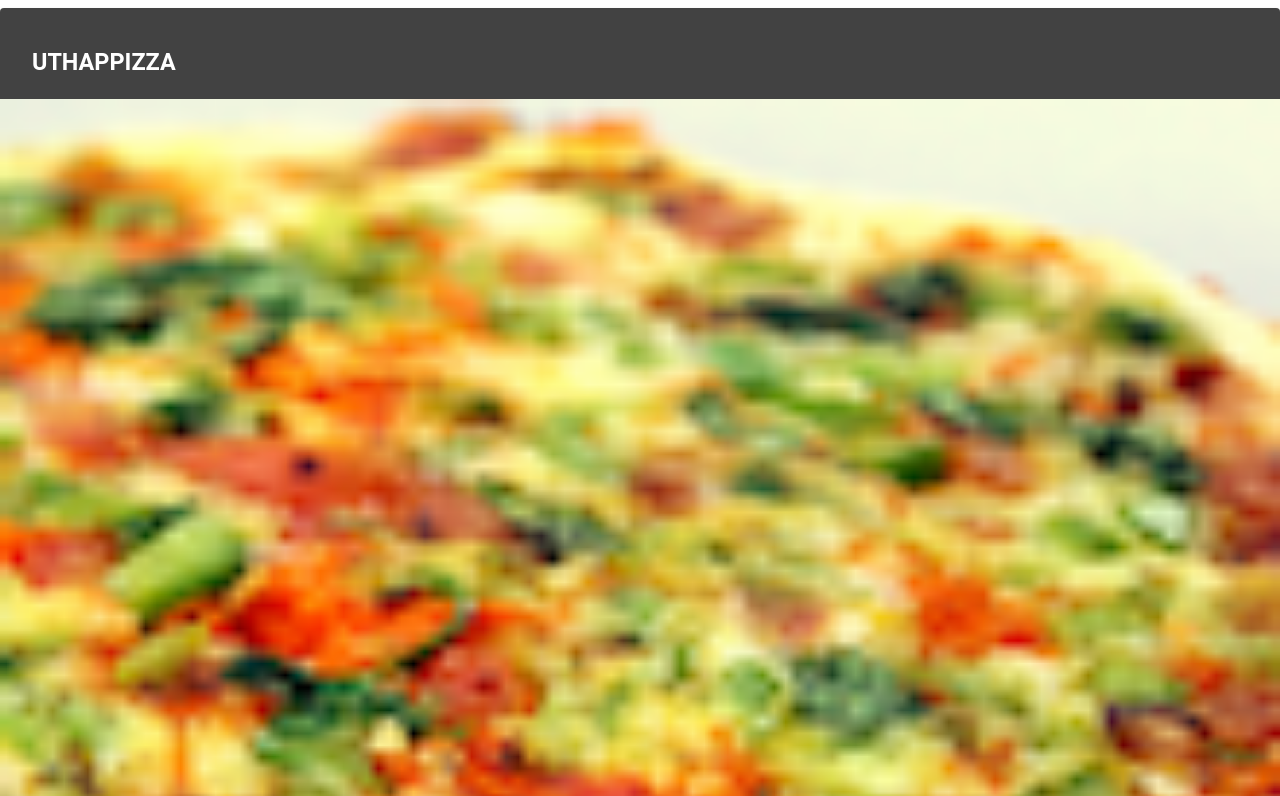
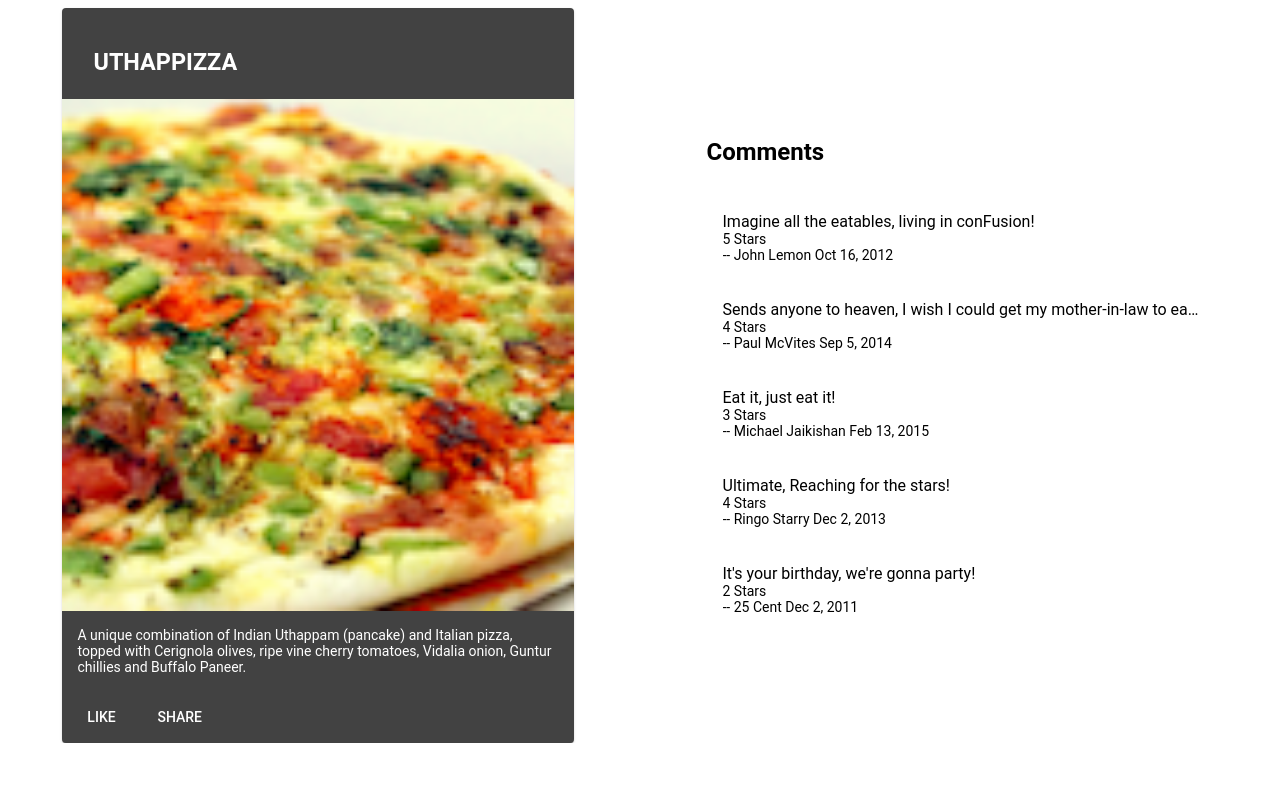
Before and after one commit to inevitableuser/conFusion, an Angular app: page / in a window 1280 px wide. Shown: the part 546-1342 px from the top of the page. After the commit the page ends 1289 px from the top, so only its background shows below. Built offline with nearby package versions, Linux system fonts and the light colour scheme.

Commit message:
commit on day 2

```diff
--- a/src/app/app.component.html
+++ b/src/app/app.component.html
@@ -1,2 +1,2 @@
-<mat-toolbar color="accent"> <span>Restaurent con Fusion</span> </mat-toolbar>
+<mat-toolbar color="accent"> <span>Ristorante Con Fusion</span> </mat-toolbar>
 <app-menu></app-menu>
--- a/src/app/app.module.ts
+++ b/src/app/app.module.ts
@@ -11,12 +11,14 @@
 import { AppComponent } from './app.component';
 
 import 'hammerjs';
-import { MenuComponent } from './menu/menu.component'
+import { MenuComponent } from './menu/menu.component';
+import { DishdetailComponent } from './dishdetail/dishdetail.component'
 
 @NgModule({
   declarations: [
     AppComponent,
-    MenuComponent
+    MenuComponent,
+    DishdetailComponent
   ],
   imports: [
     BrowserModule,
--- /dev/null
+++ b/src/app/dishdetail/dishdetail.component.html
@@ -0,0 +1,39 @@
+<div class="container" fxLayout="row" fxLayout.sm="column" fxLayout.xs="column"
+    fxLayoutAlign.gt-md="space-around center" fxLayoutGap="10px" fxLayoutGap.xs="0">
+
+    <div fxFlex="40">
+        <mat-card *ngIf="dish">
+            <mat-card-header>
+                <mat-card-title>
+                    <h3> {{dish.name | uppercase}} </h3>
+                </mat-card-title>
+            </mat-card-header>
+
+            <img mat-card-image src={{dish.image}} />
+
+            <mat-card-content>
+                <p>{{dish.description}}</p>
+            </mat-card-content>
+            <mat-card-actions>
+                <button mat-button>LIKE</button>
+                <button mat-button>SHARE</button>
+            </mat-card-actions>
+
+
+        </mat-card>
+    </div>
+
+    <div fxFlex="40">
+        <h2>Comments</h2>
+        <mat-list *ngIf="dish">
+            <mat-list-item *ngFor="let comment of dish.comments" class="matlist">
+                <p matLine>{{comment.comment}}</p>
+                <p matLine>{{comment.rating}} Stars</p>
+                <p matLine>-- {{comment.author}} {{comment.date | date}}</p>
+
+            </mat-list-item>
+
+        </mat-list>
+    </div>
+
+</div>
--- /dev/null
+++ b/src/app/dishdetail/dishdetail.component.scss
@@ -0,0 +1,3 @@
+.matlist{
+    color: black;
+}
--- /dev/null
+++ b/src/app/dishdetail/dishdetail.component.ts
@@ -0,0 +1,61 @@
+
+import { Component, OnInit } from '@angular/core';
+
+const DISH = {
+  id: '0',
+  name: 'Uthappizza',
+  image: '/assets/images/uthappizza.png',
+  category: 'mains',
+  featured: true,
+  label: 'Hot',
+  price: '4.99',
+  // tslint:disable-next-line:max-line-length
+  description: 'A unique combination of Indian Uthappam (pancake) and Italian pizza, topped with Cerignola olives, ripe vine cherry tomatoes, Vidalia onion, Guntur chillies and Buffalo Paneer.',
+  comments: [
+    {
+      rating: 5,
+      comment: 'Imagine all the eatables, living in conFusion!',
+      author: 'John Lemon',
+      date: '2012-10-16T17:57:28.556094Z'
+    },
+    {
+      rating: 4,
+      comment: 'Sends anyone to heaven, I wish I could get my mother-in-law to eat it!',
+      author: 'Paul McVites',
+      date: '2014-09-05T17:57:28.556094Z'
+    },
+    {
+      rating: 3,
+      comment: 'Eat it, just eat it!',
+      author: 'Michael Jaikishan',
+      date: '2015-02-13T17:57:28.556094Z'
+    },
+    {
+      rating: 4,
+      comment: 'Ultimate, Reaching for the stars!',
+      author: 'Ringo Starry',
+      date: '2013-12-02T17:57:28.556094Z'
+    },
+    {
+      rating: 2,
+      comment: 'It\'s your birthday, we\'re gonna party!',
+      author: '25 Cent',
+      date: '2011-12-02T17:57:28.556094Z'
+    }
+  ]
+};
+
+@Component({
+  selector: 'app-dishdetail',
+  templateUrl: './dishdetail.component.html',
+  styleUrls: ['./dishdetail.component.scss']
+})
+export class DishdetailComponent implements OnInit {
+
+  dish = DISH;
+  constructor() { }
+
+  ngOnInit(): void {
+  }
+
+}
--- a/src/app/menu/menu.component.html
+++ b/src/app/menu/menu.component.html
@@ -18,7 +18,9 @@
         </mat-grid-list>
     </div>
 
-    <div fxFlex *ngIf="selectedDish">
+    <app-dishdetail></app-dishdetail>
+
+    <!-- <div fxFlex *ngIf="selectedDish">
         <mat-card>
             <mat-card-header>
                 <mat-card-title>
@@ -35,7 +37,7 @@
             </mat-card-actions>
         </mat-card>
 
-    </div>
+    </div> -->
 
 
     <!-- <mat-list fxFlex>
```
Also changed, not shown: 1 other file (tests, documents, lock files or other folders).
